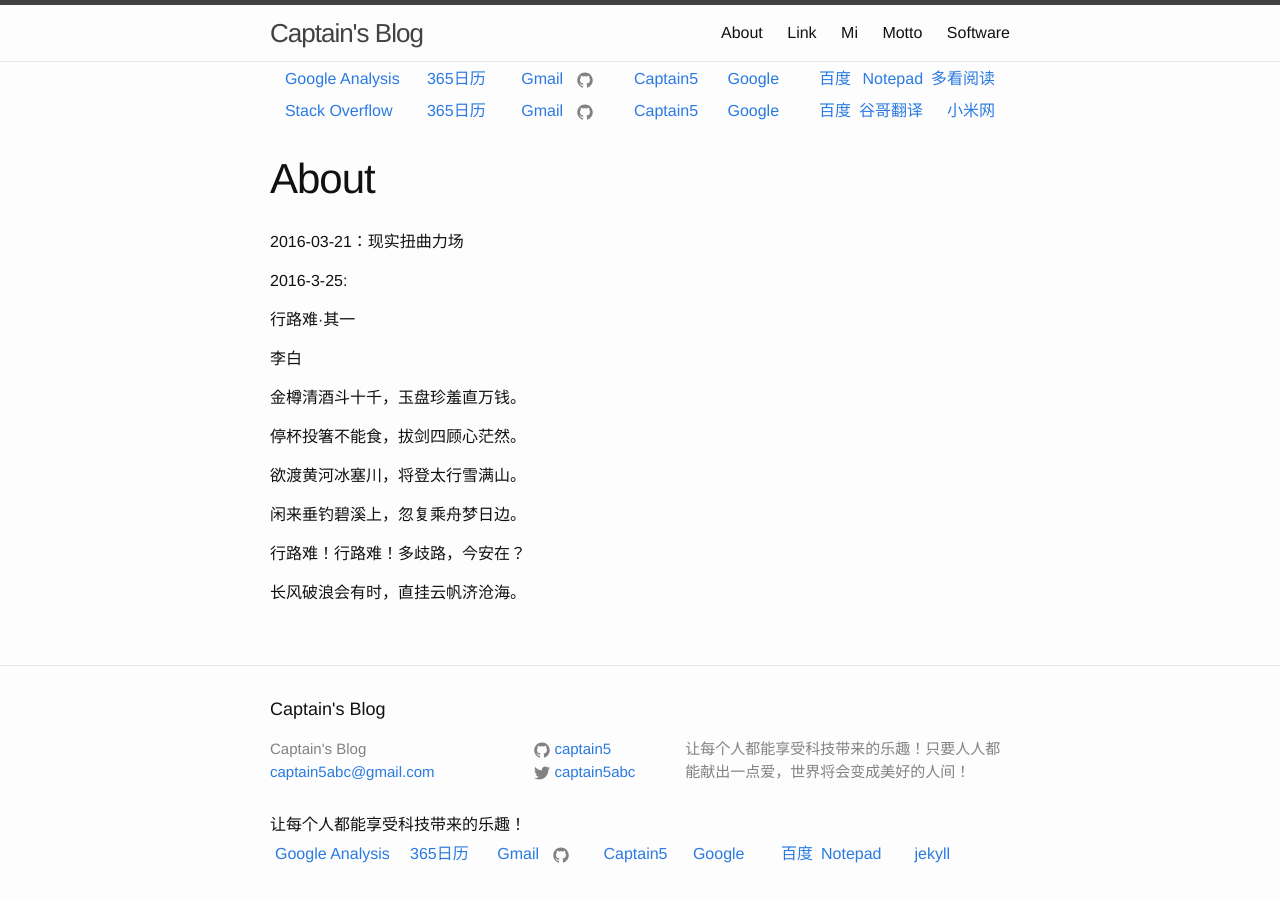
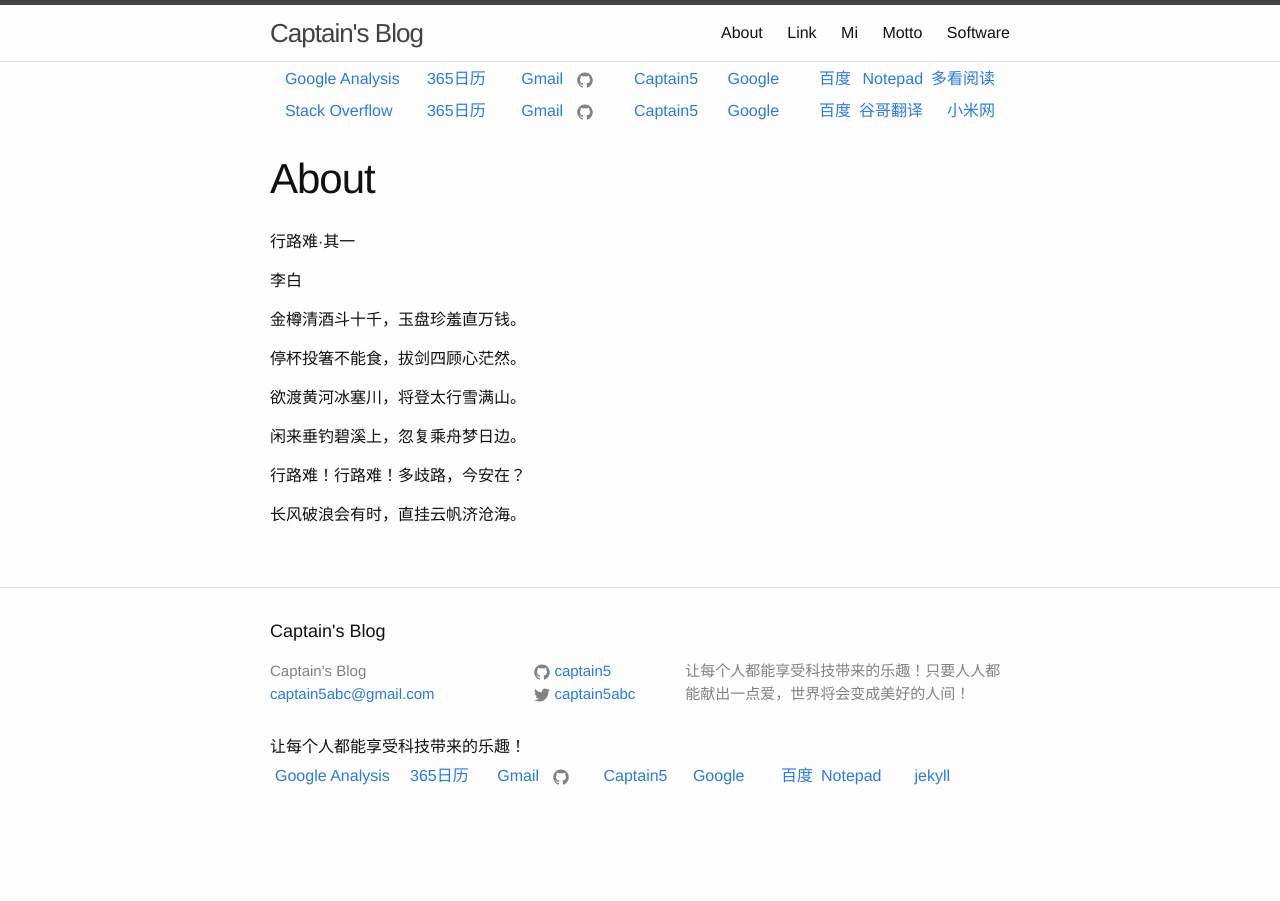
Before and after one commit to captain5/captain5.github.io, a Jekyll site: the page built from about.md, in a window 1280 px wide. Built offline with Jekyll 4.4.1, drawn with Linux system fonts in a browser that asks for light colours.

Commit message:
Update about.md

```diff
--- a/about.md
+++ b/about.md
@@ -4,9 +4,6 @@ title: About
 permalink: /about/
 ---
 
-2016-03-21：现实扭曲力场
-
-2016-3-25:
 
 行路难·其一
 
```
